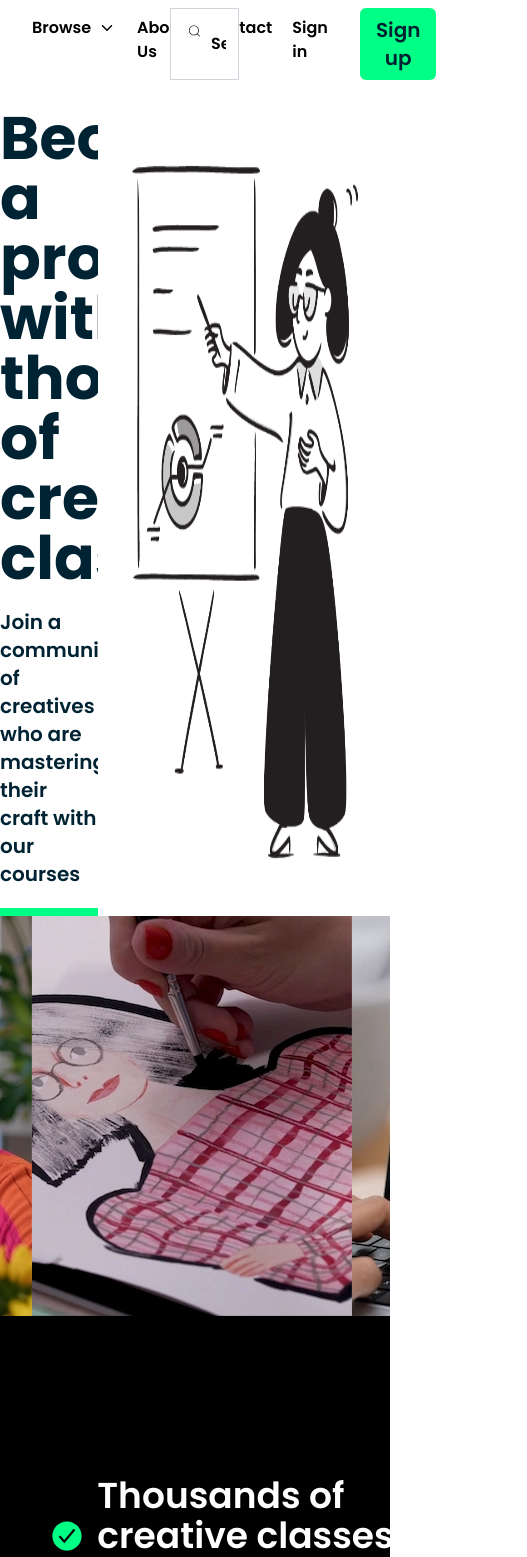
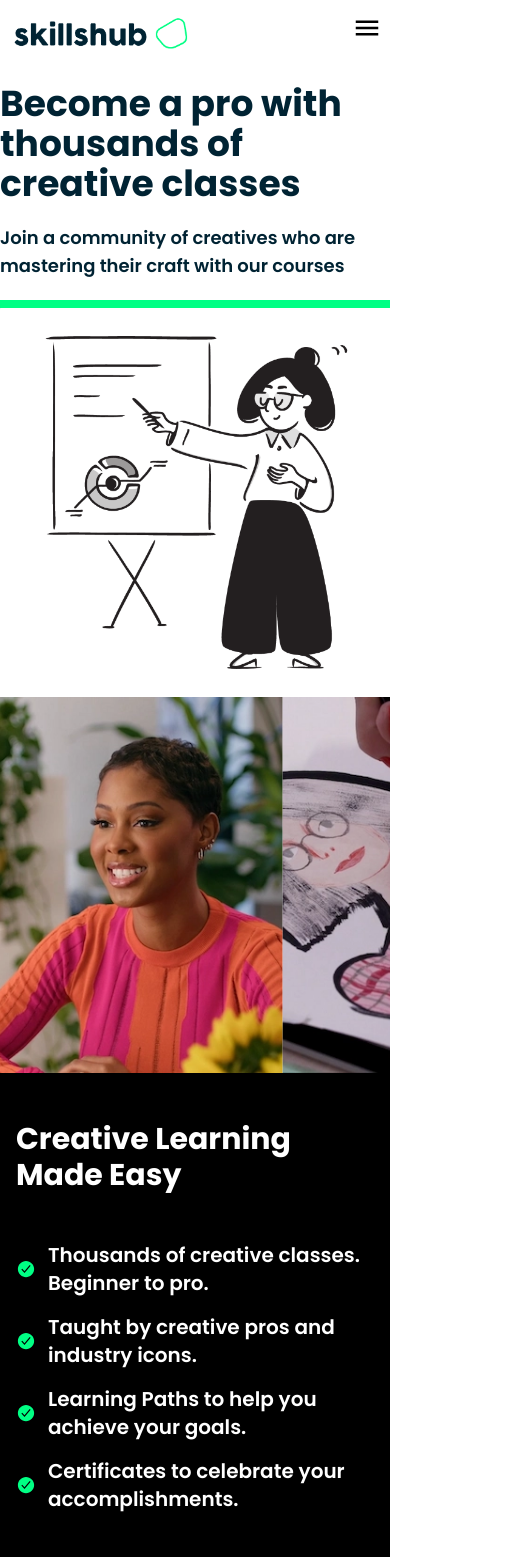
Before and after one commit to Simran1729/skillsHub-frontend, a React (Vite) app: page / in a window 390 px wide. Shown: the top 1557 px of the page, 527 px wide, since content can reach past the window. Built offline with nearby package versions, Linux system fonts and the light colour scheme.

Commit message:
added repsonsiveness to homepage

```diff
--- a/src/Pages/HomePage.jsx
+++ b/src/Pages/HomePage.jsx
@@ -15,6 +15,7 @@ import car9 from '../assets/homePage/car9.png'
 import car10 from '../assets/homePage/car10.png'
 import instructor from "../assets/homePage/instructor.png"
 import Footer from '../components/Footer';
+import { motion } from 'framer-motion';
 
 const data = [
   "Thousands of creative classes. Beginner to pro.",
@@ -33,41 +34,73 @@ function HomePage() {
   return (
     <>
         <NavBar/>
-        <section className = "flex w-full justify-around pt-5">
-            {/* first section with big photo and  */}
-            <div className = "font-poppins text-my-dark-blue w-3/12 flex flex-col justify-center">
-                <p className = "text-6xl font-bold">Beocome a pro with thousands of creative classes</p>
-                <p className = "font-semibold text-xl py-5">
+
+        {/* <section className="flex flex-col md:flex-row w-full justify-around pt-5">
+            <div className="font-poppins text-my-dark-blue md:w-3/12 flex flex-col justify-center">
+              <p className="text-4xl md:text-6xl font-bold sm:px-2">Become a pro with thousands of creative classes</p>
+              <p className="font-semibold text-lg md:text-xl py-5 sm:px-2">
                 Join a community of creatives who are mastering their craft with our courses
               </p>
-                  <div className = "bg-my-green h-2 w-40"></div>
+              <div className="bg-my-green h-2 w-20 md:w-40"></div>
             </div>
 
-            <div>
-              <img src={teacher} className = "w-full h-full" />
+            <div className="w-full md:w-6/12">
+              <img src={teacher} className="w-full h-auto" alt="Teacher" />
+            </div>
+        </section> */}
+
+
+        <section className="flex flex-col md:flex-row w-full justify-around pt-5">
+          <div className="font-poppins text-my-dark-blue md:w-3/12 flex flex-col justify-center">
+            <motion.p
+              initial={{ opacity: 0, y: 20 }}
+              animate={{ opacity: 1, y: 0 }}
+              transition={{ duration: 1 }}
+              className="text-4xl md:text-6xl font-bold sm:px-2"
+            >
+              Become a pro with thousands of creative classes
+            </motion.p>
+            <motion.p
+              initial={{ opacity: 0, y: 20 }}
+              animate={{ opacity: 1, y: 0 }}
+              transition={{ duration: 1, delay: 0.5 }}
+              className="font-semibold text-lg md:text-xl py-5 sm:px-2"
+            >
+              Join a community of creatives who are mastering their craft with our courses
+            </motion.p>
+            <motion.div
+              initial={{ x: 0, width: 0 }}
+              animate={{ x: 0, width: '100%' }}
+              transition={{ duration: 1, delay: 1 }}
+              className="bg-my-green h-2 w-20 md:w-40"
+            />
+          </div>
+
+          <div className="w-full md:w-6/12">
+            <img src={teacher} className="w-full h-auto" alt="Teacher" />
           </div>
         </section>
 
+
         <section>
           {/* our dashing carousel */}
-          <div>
+          <div className = "w-full">
               <Carousel images={images}/>
           </div>
         </section>
 
-        <section className = "w-screen h-auto bg-black text-white font-poppins flex py-36 px-16 justify-center gap-14">
-             <div className = "text-5xl font-bold w-1/6 flex items-center">
+        <section className="w-full h-auto bg-black text-white font-poppins flex flex-col lg:flex-row py-12 lg:py-36 px-4 lg:px-16 justify-center gap-10 lg:gap-14">
+          <div className="text-3xl lg:text-5xl font-bold w-full lg:w-1/6 flex items-center">
             <p>Creative Learning Made Easy</p>
           </div>
 
-             <div className = "text-4xl font-semibold relative" >
-                {
-                  data.map((point, index) => {
-                    return <div key={index} className = "flex items-center py-4">
-                      <span className = "text-my-green mr-3"><IoCheckmarkCircleSharp/></span> <p>{point}</p>
+          <div className="text-xl lg:text-4xl font-semibold">
+            {data.map((point, index) => (
+              <div key={index} className="flex items-center py-2 lg:py-4">
+                <span className="text-my-green mr-3"><IoCheckmarkCircleSharp/></span>
+                <p>{point}</p>
               </div>
-                  })
-                }
+            ))}
           </div>
       </section>
 
@@ -79,42 +112,40 @@ function HomePage() {
 
         <section className = "font-poppins flex-col justify-center text-my-dark-blue text-center py-10">
               <div>
-                <p className = "text-5xl font-bold py-8">Why Students Love skillsHub</p>
-                {/* <div className = "bg-my-green h-2 w-1/12 mx-auto my-6"></div> */}
-                <p className = "text-2xl w-1/3 mx-auto">Whether it's a first brush on canvas or the last frame in an animation, skillsHub is here to support you on every step of your creative journey.</p>
+                <p className = "text-5xl font-bold py-8 sm:text-4xl">Why Students Love skillsHub</p>
+                <p className = "text-2xl w-1/3 mx-auto sm:text-xl">Whether it's a first brush on canvas or the last frame in an animation, skillsHub is here to support you on every step of your creative journey.</p>
               </div>
 
               <div className = "py-20">
-                <p className = "text-4xl font-semibold w-2/5 mx-auto">"I come to skillsHub for the curation and class quality. That's really worth the cost of membership to me."</p>
-                <p className = "text-2xl font-bold py-10">-Jason R, skillsHub student</p>
+                <p className = "text-4xl font-semibold w-2/5 mx-auto sm:text-2xl">"I come to skillsHub for the curation and class quality. That's really worth the cost of membership to me."</p>
+                <p className = "text-2xl font-bold py-10 sm:text-xl">-Jason R, skillsHub student</p>
                 <div className = "bg-my-green h-2 w-1/12 mx-auto"></div>
               </div>
 
               <div>
-                <p className = "text-4xl font-semibold w-2/5 mx-auto">"I have an understanding that, even if the work is not perfect, it's a work in progress. And the reason why I'm on skillsHub is to develop a skill. I feel that it's a safe space."</p>
-                <p className = "text-2xl font-bold py-10">-DeVeor R, skillsHub student</p>
+                <p className = "text-4xl font-semibold w-2/5 mx-auto sm:text-2xl">"I have an understanding that, even if the work is not perfect, it's a work in progress. And the reason why I'm on skillsHub is to develop a skill. I feel that it's a safe space."</p>
+                <p className = "text-2xl font-bold py-10 sm:text-xl">-DeVeor R, skillsHub student</p>
                 <div className = "bg-my-green h-2 w-1/12 mx-auto"></div>
               </div>
         </section>
 
-        <section className = "w-full flex bg-black font-poppins text-white">
-                <div className = "mx-auto px-14">
-                    <p className = "text-5xl font-bold py-7">Become an Instructor</p>
-                    <p className = "text-2xl w-4/5 leading-relaxed">Unleash your teaching potential! Become an instructor on
-                    Skillshub and monetize your knowledge. Whether you're a seasoned
-                    educator or a passionate expert, we provide the tools and support
-                    to help you succeed in the online learning space.</p>
-                    <div className = "py-7">
-                    <button className= "font-semibold px-4 bg-my-green py-2 text-xl rounded-md mr-3 text-my-dark-blue">Sign up</button>
+      <section className="w-full flex flex-col lg:flex-row bg-black font-poppins text-white px-4 py-10 lg:py-20">
+        <div className="mx-auto lg:mx-0 lg:px-14">
+          <p className="text-3xl lg:text-5xl font-bold py-7">Become an Instructor</p>
+          <p className="text-lg lg:text-2xl w-full lg:w-4/5 leading-relaxed">
+            Unleash your teaching potential! Become an instructor on Skillshub and monetize your knowledge. Whether you're a seasoned educator or a passionate expert, we provide the tools and support to help you succeed in the online learning space.
+          </p>
+          <div className="py-7">
+            <button className="font-semibold px-4 bg-my-green py-2 text-lg lg:text-xl rounded-md mr-3 text-my-dark-blue">
+              Sign up
+            </button>
           </div>
         </div>
 
-
-                <div>
-                  <img src={instructor} className = "object-contain" />
+        <div className="w-full"> {/* Increase the width to 2/3 on large screens */}
+          <img src={instructor} className="object-cover md:w-2/3 md:h-auto lg:w-[50%] lg:h-auto xl:w-3/4 xl:h-auto shadow-sm shadow-my-green" alt="Instructor" />
         </div>
     </section>
-
 
       <Footer/>
 
--- a/src/components/Carousel.jsx
+++ b/src/components/Carousel.jsx
@@ -7,7 +7,7 @@ function Carousel({images}) {
   return (
     <div className="w-full overflow-hidden relative">
          <motion.div
-        className="flex w-max"
+        className="flex w-full"
         ref={carouselRef}
         initial={{ x: 0 }}
         animate={{ x: '-100%' }}
--- a/src/components/Footer.jsx
+++ b/src/components/Footer.jsx
@@ -1,62 +1,60 @@
-import React from 'react'
+import React from 'react';
 import { FaRegCopyright } from "react-icons/fa6";
 import { GoDotFill } from "react-icons/go";
 
 function Footer() {
   return (
-    <>
-      <div className = "font-poppins text-my-dark-blue flex flex-col">
-          <div className = "flex gap-20 w-10/12 mx-auto">
-                <div>
-                  {/* company */}
-                  <p className = "font-semibold text-xl py-6">Company</p>
-
-                  <p className = "hover:text-my-blue hover:underline py-1 hover:cursor-pointer">About</p>
-                  <p className = "hover:text-my-blue hover:underline py-1 hover:cursor-pointer">Careers</p>
-                  <p className = "hover:text-my-blue hover:underline py-1 hover:cursor-pointer">Blog</p>
-                  <p className = "hover:text-my-blue hover:underline py-1 hover:cursor-pointer">Partnership</p>
-
+    <div className="font-poppins text-my-dark-blue flex flex-col">
+      {/* Sections */}
+      <div className="flex flex-col sm:flex-row sm:gap-8 md:gap-10 lg:gap-20 w-11/12 mx-auto">
+        {/* Company Section */}
+        <div className="mb-6 sm:mb-0">
+          <p className="font-semibold text-xl py-6">Company</p>
+          <p className="hover:text-my-blue hover:underline py-1 hover:cursor-pointer">About</p>
+          <p className="hover:text-my-blue hover:underline py-1 hover:cursor-pointer">Careers</p>
+          <p className="hover:text-my-blue hover:underline py-1 hover:cursor-pointer">Blog</p>
+          <p className="hover:text-my-blue hover:underline py-1 hover:cursor-pointer">Partnership</p>
         </div>
 
-                <div>
-                  {/* community */}
-                  <p className = "font-semibold text-xl py-6">Community</p>
-                  <p className = "hover:text-my-blue hover:underline py-1 hover:cursor-pointer">Team plans</p>
-                  <p className = "hover:text-my-blue hover:underline py-1 hover:cursor-pointer">Git membership Cards</p>
-                  <p className = "hover:text-my-blue hover:underline py-1 hover:cursor-pointer">Scholarships</p>
+        {/* Community Section */}
+        <div className="mb-6 sm:mb-0">
+          <p className="font-semibold text-xl py-6">Community</p>
+          <p className="hover:text-my-blue hover:underline py-1 hover:cursor-pointer">Team plans</p>
+          <p className="hover:text-my-blue hover:underline py-1 hover:cursor-pointer">Git membership Cards</p>
+          <p className="hover:text-my-blue hover:underline py-1 hover:cursor-pointer">Scholarships</p>
         </div>
 
+        {/* Teachers Section */}
         <div>
-                  <p className = "font-semibold text-xl py-6">Teachers</p>
-                  {/* teachers */}
-                  <p className = "hover:text-my-blue hover:underline py-1 hover:cursor-pointer">Become a Teacher</p>
-                  <p className = "hover:text-my-blue hover:underline py-1 hover:cursor-pointer">Teacher Help Centre</p>
-                  <p className = "hover:text-my-blue hover:underline py-1 hover:cursor-pointer">Teacher Rules and Requiremehts</p>
+          <p className="font-semibold text-xl py-6">Teachers</p>
+          <p className="hover:text-my-blue hover:underline py-1 hover:cursor-pointer">Become a Teacher</p>
+          <p className="hover:text-my-blue hover:underline py-1 hover:cursor-pointer">Teacher Help Centre</p>
+          <p className="hover:text-my-blue hover:underline py-1 hover:cursor-pointer">Teacher Rules and Requirements</p>
         </div>
       </div>
 
-
-            <div className = "w-10/12 mx-auto py-10">
-              {/* terms section */}
-              <div className = "bg-my-green h-[2.5px]"></div>
-              <div className = "flex py-3">
-                <div className = "flex relative">
-                  <FaRegCopyright className = "absolute top-1" />
-                  <div className = "px-5">SkillsHub Inc, 2024</div>
+      {/* Divider and Terms Section */}
+      <div className="w-11/12 mx-auto py-10">
+        <div className="bg-my-green h-[2.5px]"></div>
+        <div className="flex flex-col sm:flex-row items-center justify-between py-3 text-sm">
+          <div className="flex items-center">
+            <FaRegCopyright className="mr-2" />
+            <div>SkillsHub Inc, 2024</div>
           </div>
-              <div className = "relative" ><GoDotFill className = "absolute top-1 text-xs" /></div>
-              <p className = "px-4">Terms</p>
-              <div className = "relative"><GoDotFill className = "absolute top-1 text-xs"/></div>
-              <p className = "px-4">Policies</p>
-              <div className = "relative"><GoDotFill className = "absolute top-1 text-xs"/></div>
-              <p className = "px-4">Help</p>
-              <div className = "relative"><GoDotFill className = "absolute top-1 text-xs"/></div>
-              <p className = "px-4">Privacy</p>
+          <div className="flex items-center gap-2 sm:gap-4 py-2 sm:py-0">
+            <GoDotFill className="text-xs" />
+            <p>Terms</p>
+            <GoDotFill className="text-xs" />
+            <p>Policies</p>
+            <GoDotFill className="text-xs" />
+            <p>Help</p>
+            <GoDotFill className="text-xs" />
+            <p>Privacy</p>
           </div>
         </div>
       </div>
-    </>
-  )
+    </div>
+  );
 }
 
-export default Footer
+export default Footer;
--- a/src/components/NavBar.jsx
+++ b/src/components/NavBar.jsx
@@ -1,41 +1,71 @@
-import React from 'react'
-import logo from "../assets/logo.png"
-import { Link, NavLink } from 'react-router-dom'
+import React, { useState } from 'react';
+import logo from "../assets/logo.png";
 import { CiSearch } from "react-icons/ci";
 import { IoIosArrowDown } from "react-icons/io";
+import { IoMenuSharp } from "react-icons/io5";
+import { Link, NavLink } from 'react-router-dom';
 
 function NavBar() {
+  const [isMenuOpen, setIsMenuOpen] = useState(false);
+
+  const toggleMenu = () => {
+    setIsMenuOpen(!isMenuOpen);
+  };
+
   return (
     <>
-      <div className = "flex justify-between font-poppins py-2 px-2 ml-6">
-        <div className = "flex">
-           <div >
-            <img src = {logo} className = "max-h-12" />
-           </div>
-
+      <div className="flex justify-between font-poppins py-2 px-2 items-center">
+        {/* Logo */}
+        <div>
+          <img src={logo} className="max-h-12" alt="Logo" />
         </div>
 
-        <div className = "flex w-[30%]">
-          <div className = "font-semibold mr-8 py-2 hover:text-my-blue flex">Browse
-          <span className = "pt-1 px-2"><IoIosArrowDown/></span>
+        {/* Search and Browse (hidden on mobile) */}
+        <div className="hidden md:flex w-[30%]">
+          <div className="font-semibold mr-8 py-2 hover:text-my-blue flex">
+            Browse
+            <span className="pt-1 px-2"><IoIosArrowDown /></span>
           </div>
-          <div className = "relative w-full flex">
-            <CiSearch className = "relative text-3xl top-2 left-8" />
-            <input type = "text" placeholder = "Search for skills or courses" className = "outline-none font-poppins text-black border-[1.2px] border-gray-300 py-2 px-3 pl-10 font-semibold w-full placeholder:text-black" />
+          <div className="relative w-full flex">
+            <CiSearch className="relative text-3xl top-2 left-8" />
+            <input
+              type="text"
+              placeholder="Search for skills or courses"
+              className="outline-none font-poppins text-black border-[1.2px] border-gray-300 py-2 px-3 pl-10 font-semibold w-full placeholder:text-black"
+            />
           </div>
         </div>
 
-        <div className = "flex">
-          <div className = "flex font-poppins font-semibold gap-5 py-2">
-            <div className = "hover:text-my-blue">About Us</div>
-            <div className = "hover:text-my-blue">Contact Us</div>
-            <div className = "hover:text-my-blue cursor-pointer mr-8">Sign in</div>
+        {/* Nav Links (hidden on mobile) */}
+        <div className="hidden md:flex">
+          <div className="flex font-poppins font-semibold gap-5 py-2">
+            <div className="hover:text-my-blue">About Us</div>
+            <div className="hover:text-my-blue">Contact Us</div>
+            <div className="hover:text-my-blue cursor-pointer mr-8">Sign in</div>
           </div>
-          <button className= "font-semibold px-4 bg-my-green py-2 text-xl rounded-md mr-3 text-my-dark-blue">Sign up</button>
+          <button className="font-semibold px-4 bg-my-green py-2 text-xl rounded-md mr-3 text-my-dark-blue">Sign up</button>
+        </div>
+
+        {/* Hamburger Icon (visible on mobile) */}
+        <div className="md:hidden">
+          <button onClick={toggleMenu}>
+            <IoMenuSharp className="text-3xl" />
+          </button>
         </div>
       </div>
+
+      {/* Mobile Menu (visible when toggled) */}
+      {isMenuOpen && (
+        <div className="md:hidden flex flex-col bg-white shadow-lg p-4">
+          <div className="font-semibold py-2 hover:text-my-blue">Browse</div>
+          <div className="font-semibold py-2 hover:text-my-blue">About Us</div>
+          <div className="font-semibold py-2 hover:text-my-blue">Contact Us</div>
+          <div className="font-semibold py-2 hover:text-my-blue cursor-pointer">Sign in</div>
+          <button className="font-semibold px-4 bg-my-green py-2 text-xl rounded-md mt-3 text-my-dark-blue">Sign up</button>
+        </div>
+      )}
     </>
-  )
+  );
 }
 
-export default NavBar
+export default NavBar;
```
Lines whose indentation alone changed are shown as unchanged.
